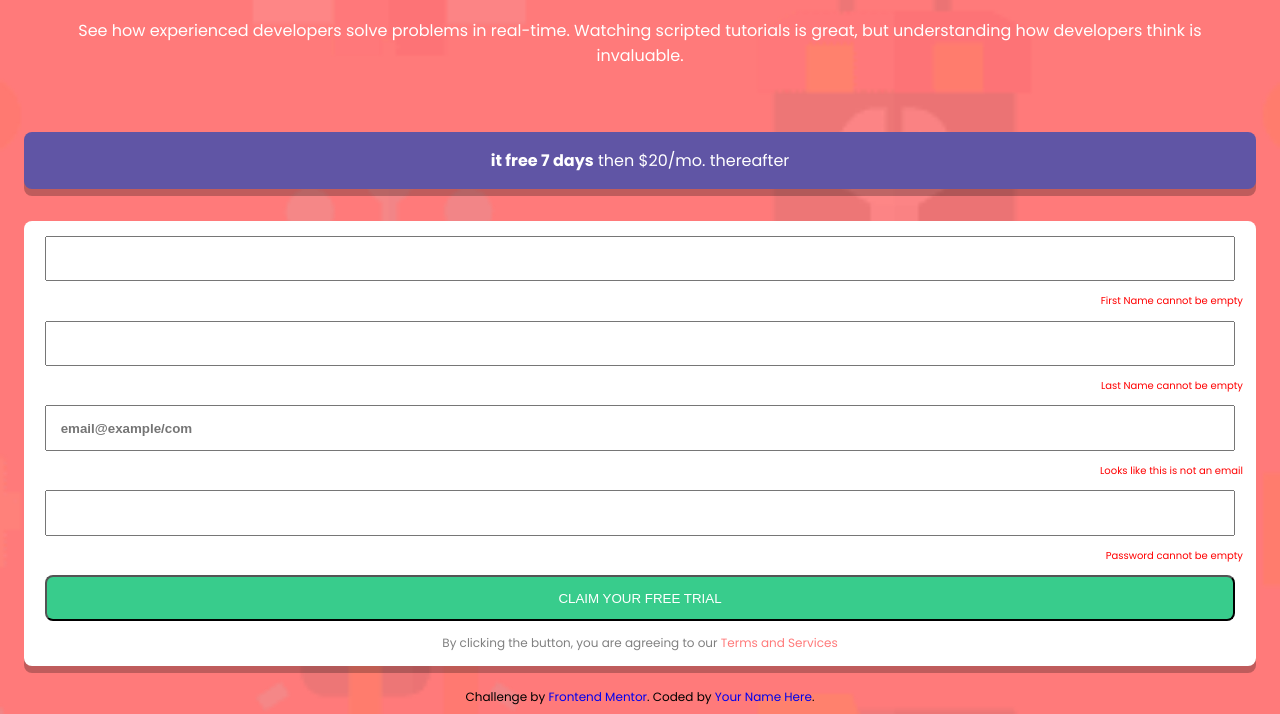
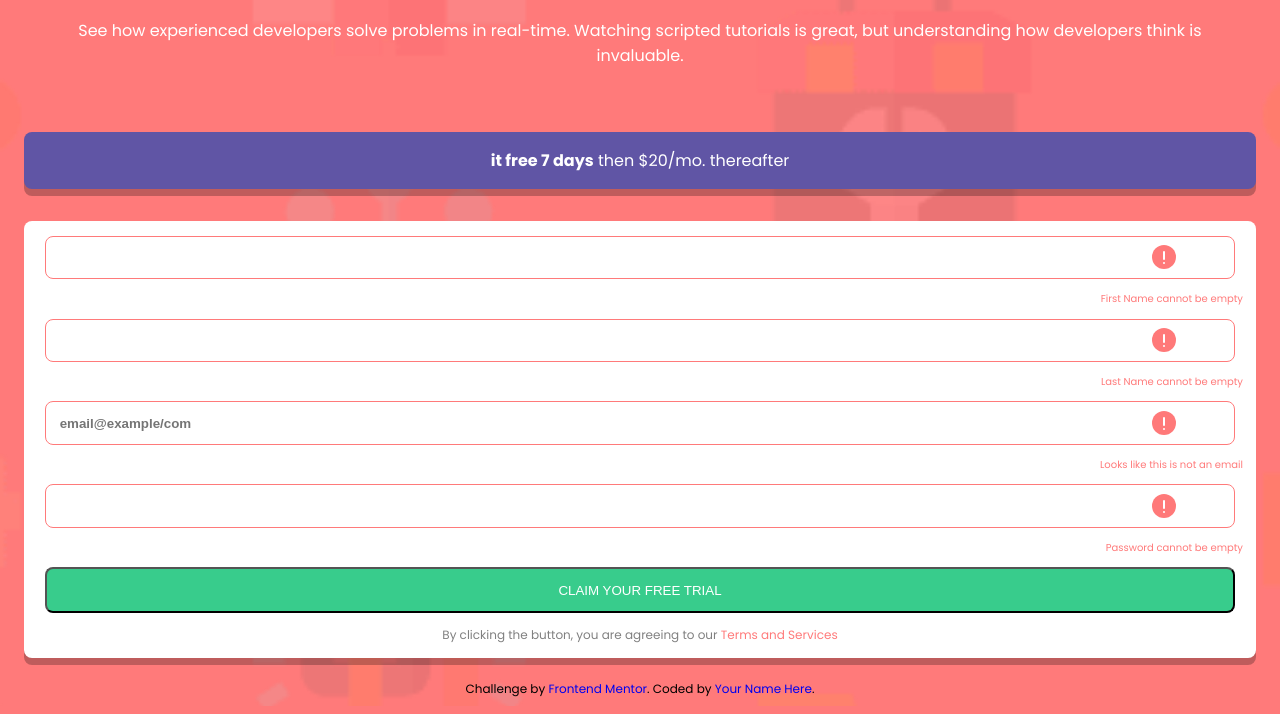
Before and after one commit to ElsaTutu/intro-component-with-signup-form-master, a plain HTML site: page index.html in a window 1280 px wide. Both pictures are taken after a click on the button "CLAIM YOUR FREE TRIAL". Shown: the part 129-843 px from the top of the page. Drawn offline with Linux system fonts and the light colour scheme.

Commit message:
classList to change the color after an error and put the error-icon

```diff
--- a/app.js
+++ b/app.js
@@ -10,19 +10,23 @@ function validateForm(){
 	if (firstName.length<1) {
         document.getElementById('error-firstName').innerHTML = " First Name cannot be empty";
         document.getElementsByName('firstname')[0].placeholder=' ';
-
+        document.getElementById('fname').classList.add("invalid");
     }
     if (lastName.length<1) {
         document.getElementById('error-lastName').innerHTML = " Last Name cannot be empty";
         document.getElementsByName('lastname')[0].placeholder=' ';
+        document.getElementById('lname').classList.add("invalid");
+
     }
     if (email.length<1) {
         document.getElementById('error-email').innerHTML = " Looks like this is not an email";
         document.getElementsByName('email')[0].placeholder='email@example/com';
+        document.getElementById('email').classList.add("invalid");
     }
     if (password.length<1) {
         document.getElementById('error-password').innerHTML = " Password cannot be empty";
         document.getElementsByName('password')[0].placeholder=' ';
+        document.getElementById('password').classList.add("invalid");
     }
 
     if(firstName.length<1 || lastName.length<1 || email.length<1 || !filter.test(email.value) || password.length<1){
--- a/index.html
+++ b/index.html
@@ -23,10 +23,10 @@
       <div class="wrapper_right_box"><strong>it free 7 days</strong> then $20/mo. thereafter</div>
 
       <form name="myForm" action="" class="wrapper_right_form" onsubmit="return validateForm()">
-        <input type="text" id="fname" name="firstname" placeholder="First Name" required> <span id="error-firstName"></span>
-        <input type="text" id="lname" name="lastname" placeholder="Last Name" required=""> <span id="error-lastName"></span>
-        <input type="email" id="email" name="email" placeholder="Email Address" required=""><span id="error-email"></span>
-        <input type="password" id="password" name="password" placeholder="Password" required=""><span id="error-password"></span>
+        <input type="text" id="fname" name="firstname" placeholder="First Name" required class=" " > <span id="error-firstName"></span>
+        <input type="text" id="lname" name="lastname" placeholder="Last Name" required="" class="validation valid" > <span id="error-lastName"></span>
+        <input type="email" id="email" name="email" placeholder="Email Address" required="" class="validation valid" ><span id="error-email"></span>
+        <input type="password" id="password" name="password" placeholder="Password" required="" class="validation valid" ><span id="error-password"></span>
         <button type="button" onclick="validateForm()">Claim your free trial</button>
         <p class="wrapper_right_form_conditions">
           By clicking the button, you are agreeing to our  <a href="" class="a_conditions">Terms and Services</a>
--- a/style.css
+++ b/style.css
@@ -22,13 +22,11 @@ a {
 
 }
 
+/* layout */
+
 .wrapper {
   display: flex;
   flex-direction: column;
-
-
-
-
 }
 
 .wrapper_left {
@@ -45,6 +43,7 @@ a {
   justify-content: center;
 }
 
+/* form part */
 .wrapper_right_box {
   margin: 1em 1em 2em 1em;
   background-color: hsl(248, 32%, 49%);
@@ -81,6 +80,7 @@ button {
   border-radius: 8px;
 }
 
+/* bottom part */
 .wrapper_right_form_conditions {
   font-size: 12px;
   margin: 0.5em 2.5em;
@@ -97,6 +97,7 @@ button {
   margin: 0.5em 2.5em;
   text-align: center;
 }
+
 
 @media screen and (min-width: 1440px) {
   body{
@@ -129,11 +130,18 @@ button {
 #error-password {
 text-align: end;
 font-size: 10px;
-color: red;
+color:hsl(0, 100%, 74%);
 margin: 0.5em;
 }
 
-
-/* input:invalid {
-  border: 2px solid orangered;
-} */
+/* Class to add after the if in JS */
+.invalid {
+  border: 1px solid hsl(0, 100%, 74%);
+  border-radius: 8px;
+  background-image: url('images/icon-error.svg');
+  background-position: 95% 50%;
+  padding-right: 0.5em;
+  /* display: inline-block; */
+  background-repeat: no-repeat;
+  color: hsl(0, 94%, 67%);
+}
```
